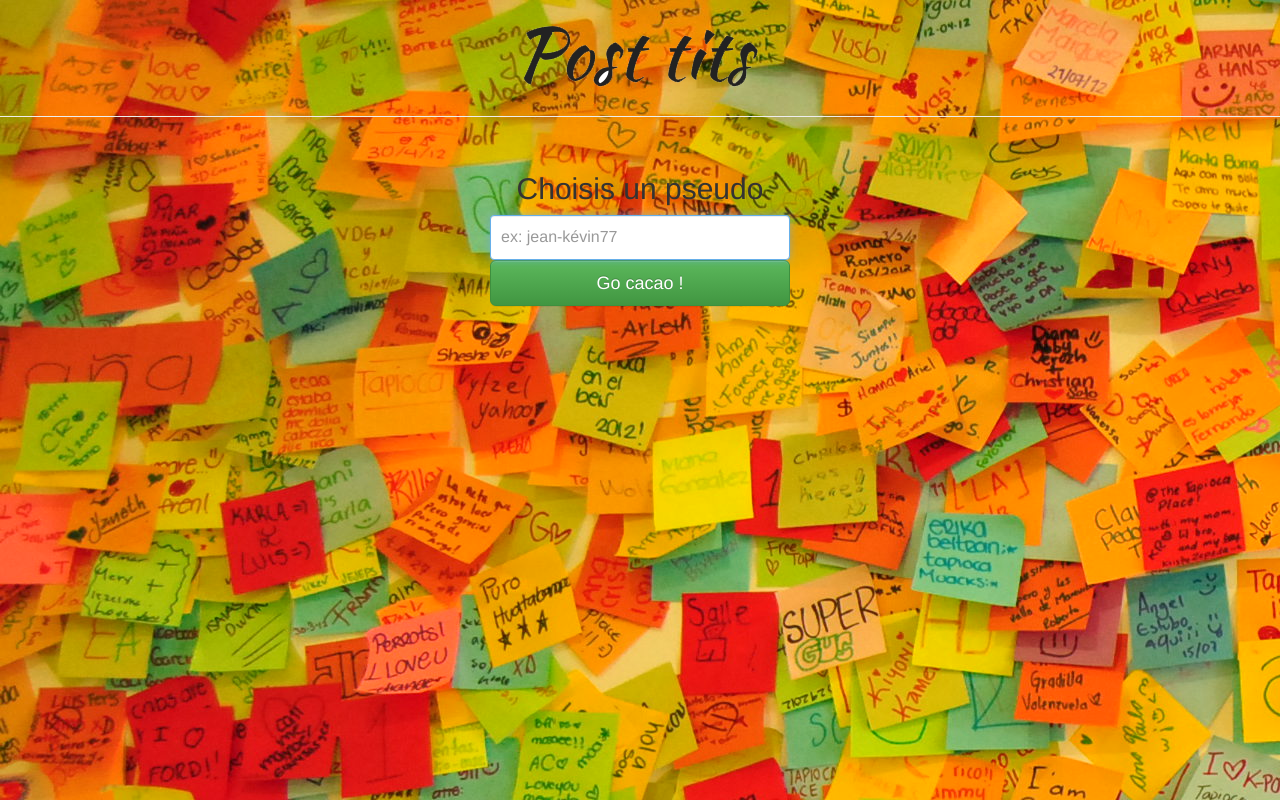
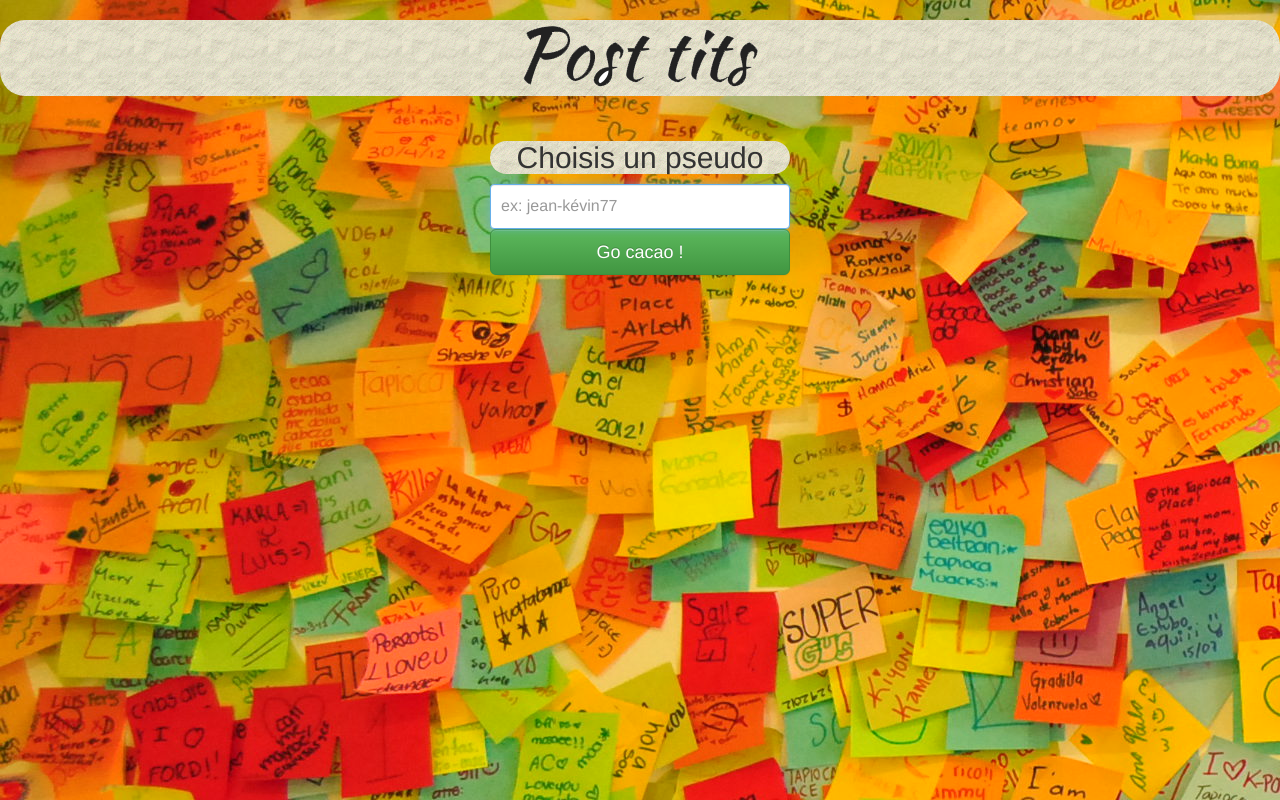
Before and after one commit to ChallengeOnePoint/challenge-C3-20, a website: page public/index.html in a window 1280 px wide. Drawn offline with nearby package versions, Linux system fonts and the light colour scheme; no server answers.

Commit message:
add bg to text

```diff
--- a/public/index.html
+++ b/public/index.html
@@ -13,15 +13,14 @@
 </head>
 <body>
 
-<h1 class="text-center">
+<h1 class="text-center title_bg">
   <img src="images/logo.png" alt="Logo Post tits">
 </h1>
-<hr>
 
 <div class="container" id="view-login">
 
   <form class="form-signin">
-    <h2 class="form-signin-heading text-center">Choisis un pseudo</h2>
+    <h2 class="form-signin-heading text-center title_bg">Choisis un pseudo</h2>
     <label for="inputEmail" class="sr-only">Ton pseudo</label>
     <input type="text" id="pseudo" class="form-control" placeholder="ex: jean-kévin77" required autofocus>
     <button class="btn btn-lg btn-success btn-block" type="submit">Go cacao !</button>
--- a/public/styles/app.css
+++ b/public/styles/app.css
@@ -106,3 +106,10 @@ body {
     background-color: rgba(255,255,255,0.6);
     border-radius: 5px;
   }
+
+  .title_bg {
+	      border-radius: 25px;
+	          background: url(/images/paper.gif);
+		      background-position: left top;
+		          background-repeat: repeat;
+			      }
```
Also changed, not shown: public/images/paper.gif (added).
